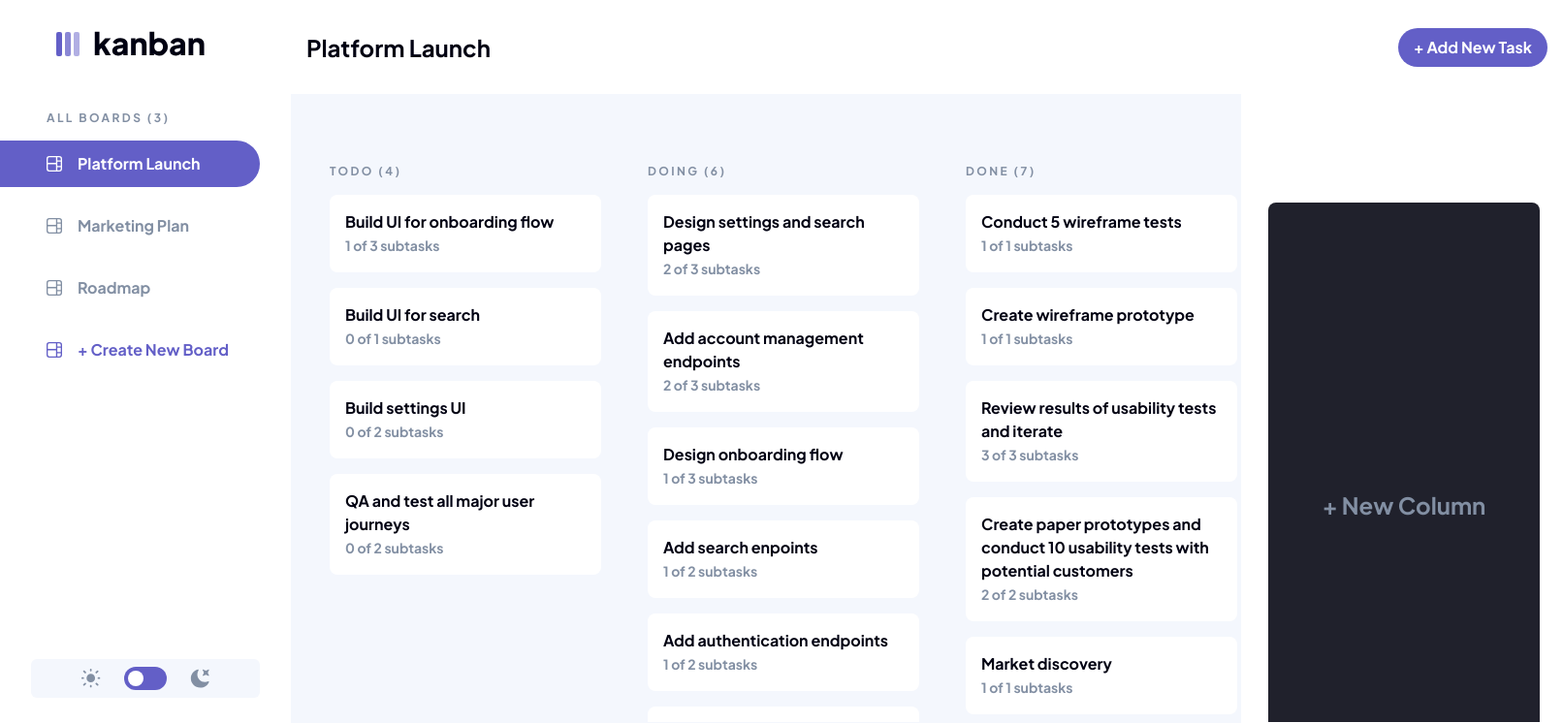
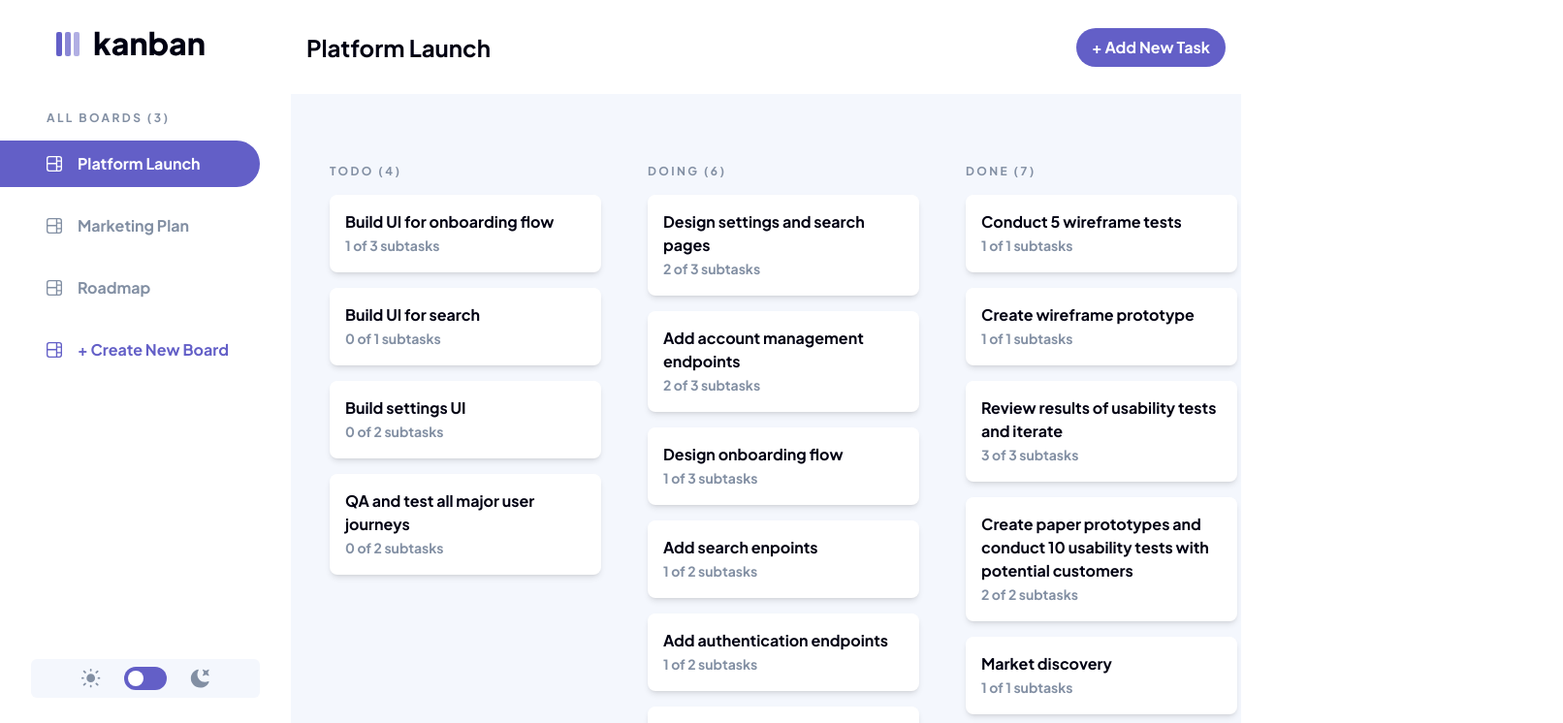
Before and after one commit to 0x-alx/kanban-app, a Vue app: page / in a window 1280 px wide. Shown: the top 746 px of the page at 97% size, 1612 px wide, since content can reach past the window. Built offline with nearby package versions, Linux system fonts and the light colour scheme; the HTML template or start-up script is replaced by a standard one.

Commit message:
fixed overflow scroll

```diff
--- a/src/components/Board/BoardCard.vue
+++ b/src/components/Board/BoardCard.vue
@@ -10,10 +10,6 @@ const props = defineProps<{
     }
 }>()
 
-const subtasks = computed(() => {
-    return props.task.subtasks.filter((subtask) => !subtask.isCompleted)
-})
-
 const completedSubtasks = computed(() => {
     return props.task.subtasks.filter((subtask) => subtask.isCompleted)
 })
@@ -24,7 +20,7 @@ const totalSubtasks = computed(() => {
 </script>
 
 <template>
-    <div class="bg-surface rounded-lg p-4 w-[280px]">
+    <div class="bg-surface rounded-lg p-4 w-[280px] shadow-md">
         <h3 class="text-text text-md font-bold">{{ title }}</h3>
         <span class="text-gray text-sm font-bold"
             >{{ completedSubtasks.length }} of {{ totalSubtasks }} subtasks</span
--- a/src/components/Board/BoardLayout.vue
+++ b/src/components/Board/BoardLayout.vue
@@ -16,13 +16,18 @@ watchEffect(() => {
 </script>
 
 <template>
-    <div class="w-full h-[calc(100vh-128px)] flex flex-col gap-8 items-center justify-center p-6">
-        <div v-if="columns.length === 0" class="flex flex-col gap-4 items-center justify-center">
+    <div class="w-full h-[calc(100vh-100px)] flex flex-col gap-8">
+        <div
+            v-if="columns.length === 0"
+            class="flex flex-col gap-4 items-center justify-center h-full"
+        >
             <h1 class="text-gray text-xl font-bold text-center">
                 This board is empty. Create a new column to get started.
             </h1>
             <Button label="+ Add New Column" />
         </div>
-        <KanbanBoard v-else :columns="columns" :isLoading="isLoading" />
+        <div v-else class="h-full overflow-x-auto">
+            <KanbanBoard :columns="columns" :isLoading="isLoading" />
+        </div>
     </div>
 </template>
--- a/src/components/Board/KanbanBoard.vue
+++ b/src/components/Board/KanbanBoard.vue
@@ -10,7 +10,7 @@ defineProps<{
 
 <template>
     <div v-if="isLoading" class="flex items-center justify-center w-full h-full">Loading...</div>
-    <div v-else class="flex gap-4 w-full h-full overflow-x-auto">
+    <div v-else class="flex gap-4 min-w-min p-6">
         <div
             v-for="column in columns"
             :key="column.name"
--- a/src/components/Board/KanbanColumn.vue
+++ b/src/components/Board/KanbanColumn.vue
@@ -7,7 +7,7 @@ defineProps<{
 </script>
 
 <template>
-    <div class="flex flex-col gap-4">
+    <div class="flex flex-col gap-4 min-w-[280px]">
         <div class="w-full h-4 rounded-full"></div>
         <h3
             class="text-gray text-xs font-bold uppercase tracking-[var(--letter-spacing-heading-s)]"
--- a/src/components/Layout/Layout.vue
+++ b/src/components/Layout/Layout.vue
@@ -3,11 +3,11 @@ import { Sidebar, Topbar } from '../'
 </script>
 
 <template>
-    <div class="flex flex-row h-full">
+    <div class="flex flex-row h-full w-full overflow-x-hidden">
         <div class="hidden h-full md:flex">
             <Sidebar />
         </div>
-        <div class="flex-1">
+        <div class="flex flex-col w-full overflow-x-hidden">
             <Topbar />
             <slot />
         </div>
```
